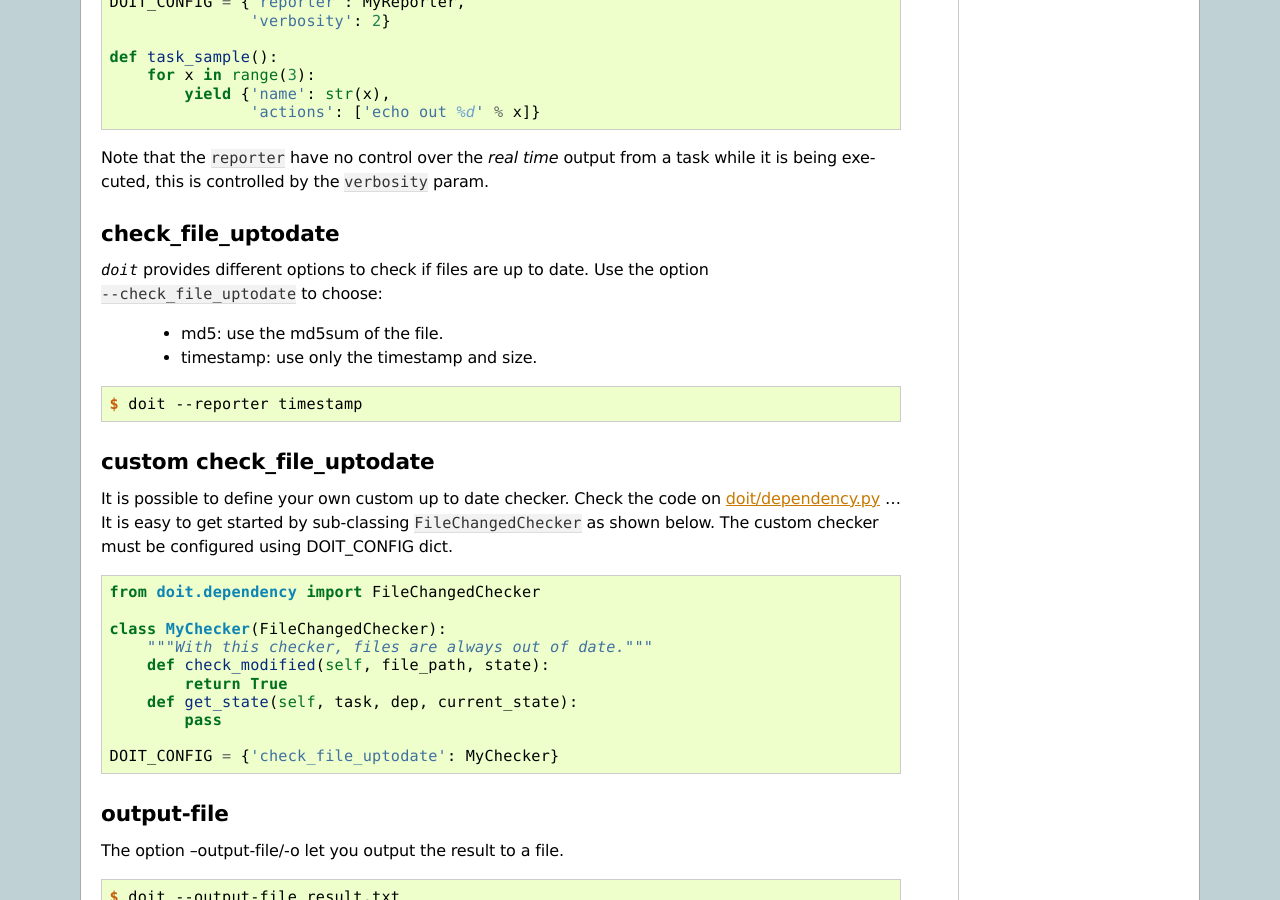
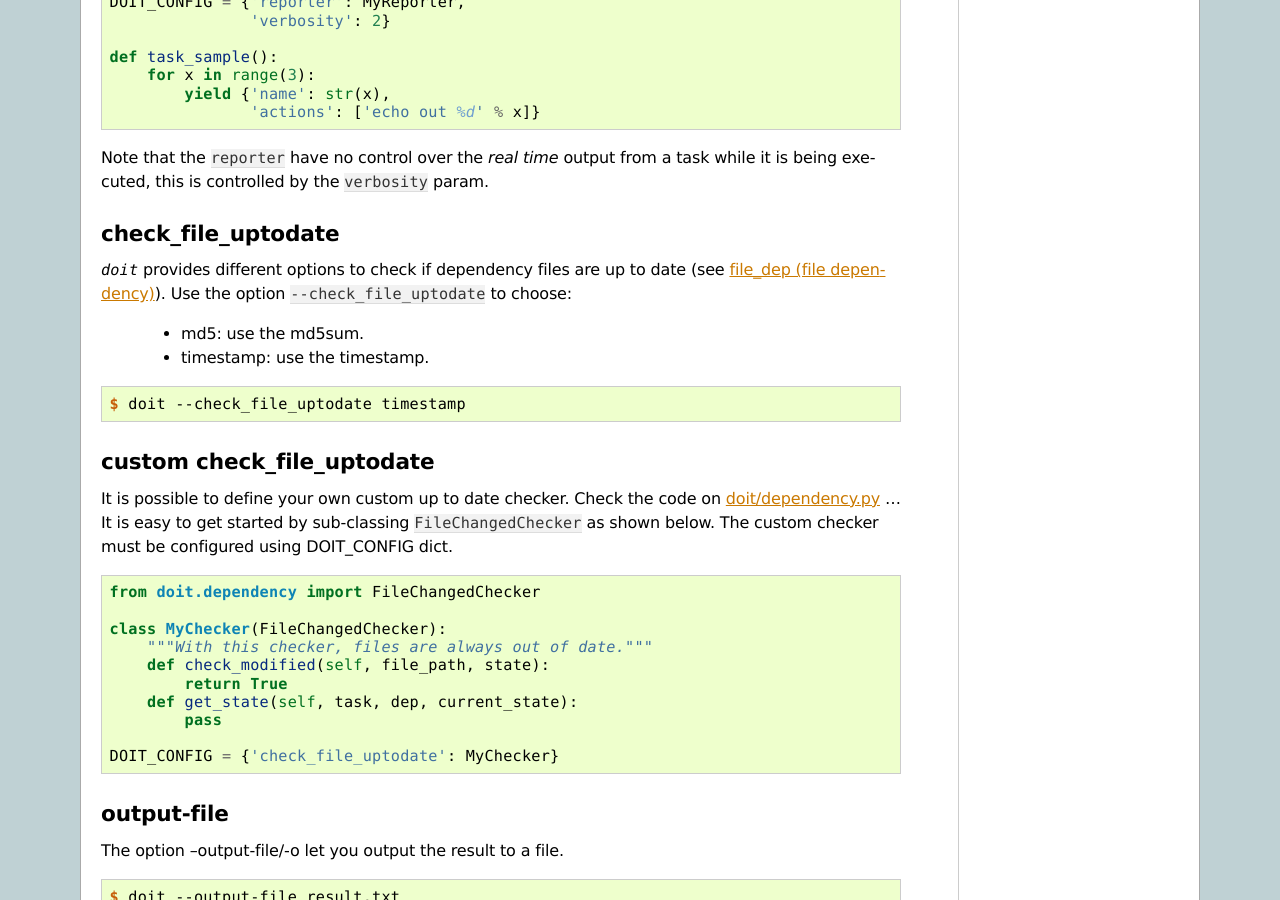
Before and after one commit to pydoit/doit, a Sphinx documentation site: the page built from doc/cmd_run.rst, in a window 1280 px wide and 900 px high, scrolled down 4298 px. Built offline with Sphinx 7.4.7, drawn with Linux system fonts in a browser that asks for light colours.

Commit message:
Link to file_dep doc to make it clear that this is only for file dependencies.

```diff
--- a/doc/cmd_run.rst
+++ b/doc/cmd_run.rst
@@ -275,15 +275,15 @@ this is controlled by the ``verbosity`` param.
 check_file_uptodate
 -------------------
 
-`doit` provides different options to check if files are up to date.
-Use the option ``--check_file_uptodate`` to choose:
+`doit` provides different options to check if dependency files are up to date
+(see :ref:`file-dep`).  Use the option ``--check_file_uptodate`` to choose:
 
- * md5: use the md5sum of the file.
- * timestamp: use only the timestamp and size.
+ * md5: use the md5sum.
+ * timestamp: use the timestamp.
 
 .. code-block:: console
 
-    $ doit --reporter timestamp
+    $ doit --check_file_uptodate timestamp
 
 
 custom check_file_uptodate
--- a/doc/tasks.rst
+++ b/doc/tasks.rst
@@ -267,6 +267,7 @@ The execution of the task's actions is skipped.
 Note the ``--`` (2 dashes, one space) on the command output on the second
 time it is executed. It means, this task was up-to-date and not executed.
 
+.. _file-dep:
 
 file_dep (file dependency)
 -----------------------------
```
